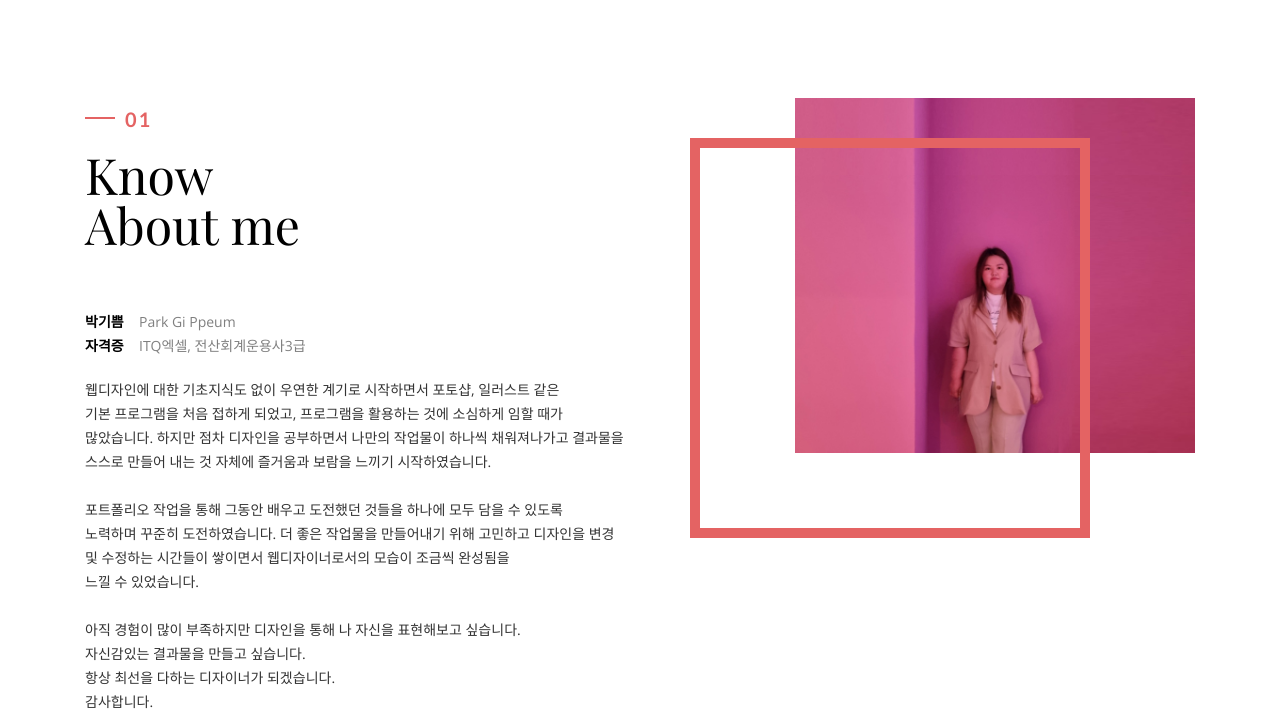
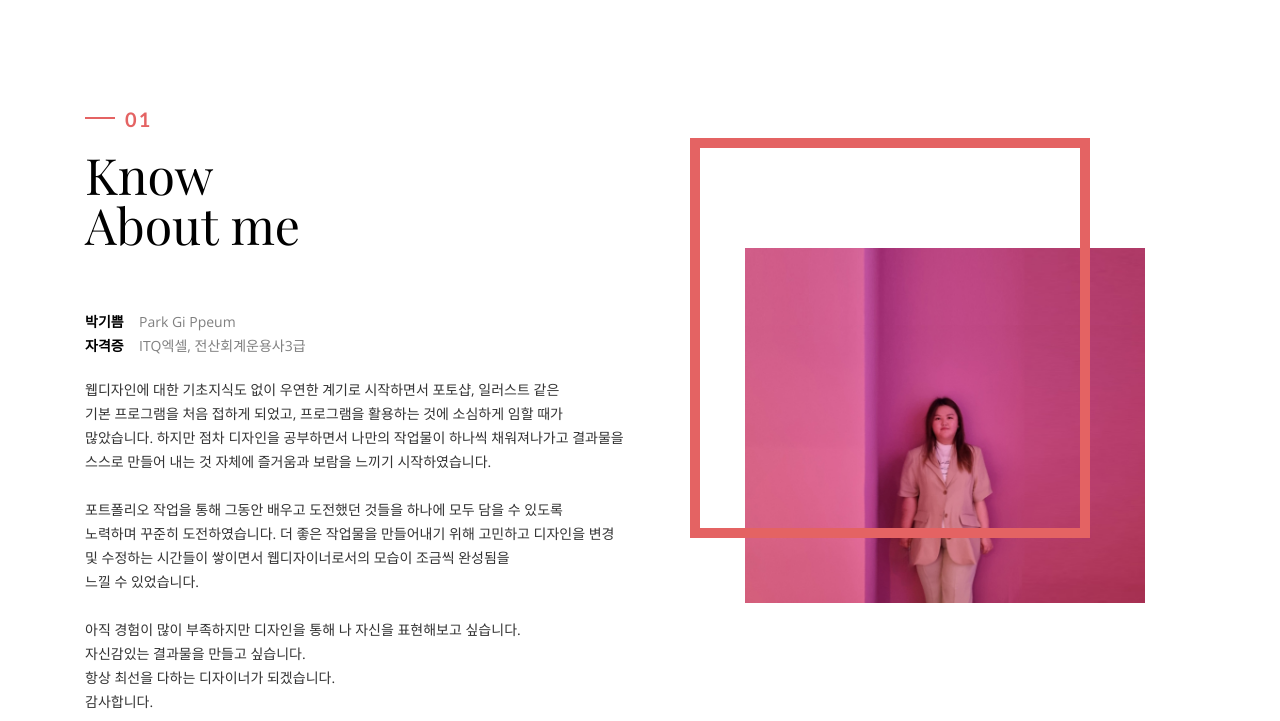
Before and after one commit to parkgippeum/myportfolio, a plain HTML site: page index.html in a window 1280 px wide. Shown: the part 802-1523 px from the top of the page. Drawn offline with nearby package versions, Linux system fonts and the light colour scheme; files whose address does not match are found by name; a web font is replaced by a local one.

Commit message:
Update style.css

```diff
--- a/css/style.css
+++ b/css/style.css
@@ -330,7 +330,8 @@ a.active {
 }
 
 .about-img-div img {
-    margin: 0 auto;
+    margin: 150px auto;
+    margin-right: 50px;
 }
 
 .about-border {
```
